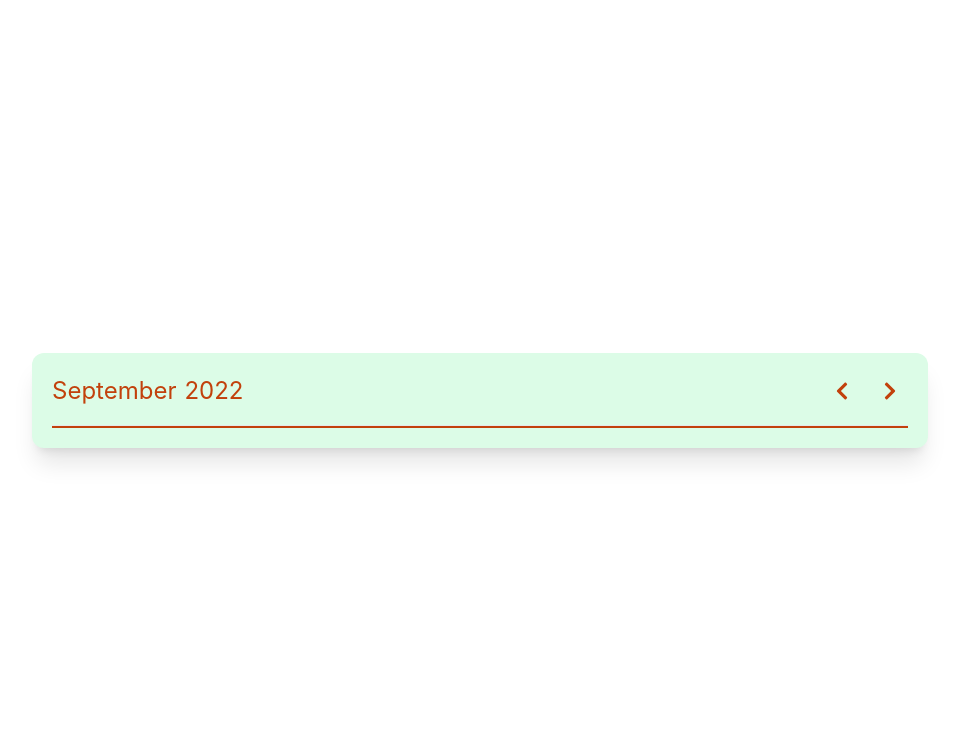
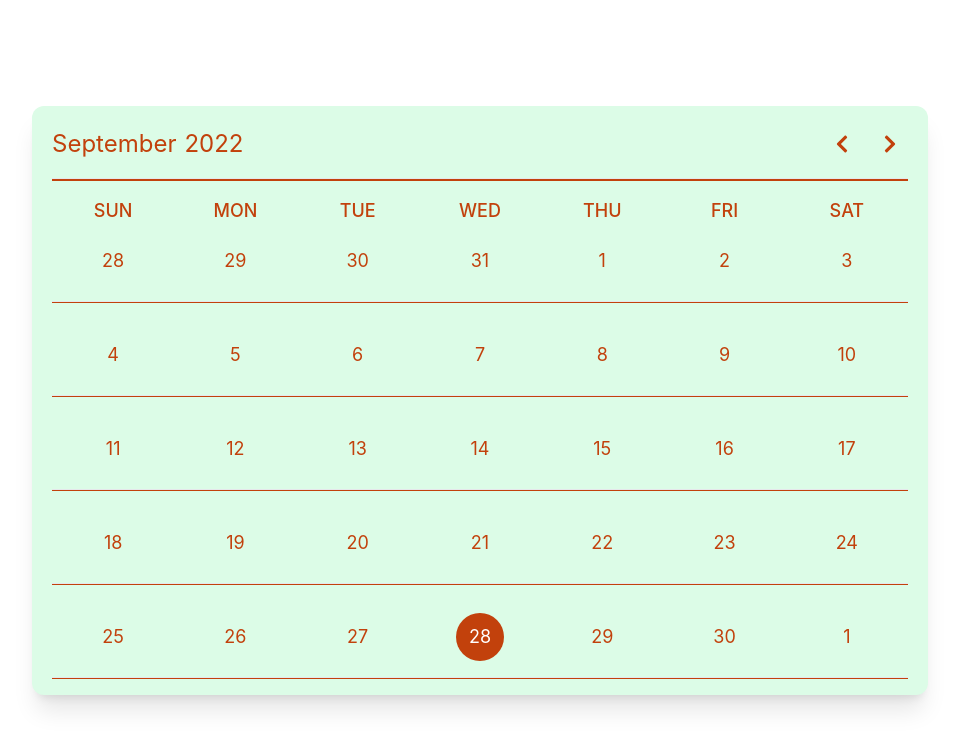
Before and after one commit to NightFury0109/horizontal_calendar, a React (Create React App) app: page / in a window 1280 px wide. Shown: the top 748 px of the page, without its empty margins (160-1119 px from the left). Built offline with nearby package versions, Linux system fonts and the light colour scheme.

Commit message:
[upgrade]: week => month calendar

```diff
--- a/src/components/week_calendar/Calendar.tsx
+++ b/src/components/week_calendar/Calendar.tsx
@@ -2,9 +2,12 @@ import React, { useState, useEffect } from 'react';
 
 import MonthAndYear from './MonthAndYear';
 import DateItem from './DateItem';
+import DayItem from './DayItem';
 
 import getDates from '../../utils/getDates';
 import { IDate } from '../../types';
+
+const day_names: Array<string> = ['SUN', 'MON', 'TUE', 'WED', 'THU', 'FRI', 'SAT'];
 
 const Calendar: React.FC = () => {
   const today_year: number = new Date().getFullYear();
@@ -16,23 +19,33 @@ const Calendar: React.FC = () => {
   const [month, setMonth] = useState<number>(today_month);
   const [date, setDate] = useState<number>(today_date);
   const [day, setDay] = useState<number>(today_day);
-  const [week_dates, setWeekDates] = useState<IDate[]>([]);
+  const [month_dates, setMonthDates] = useState<IDate[]>([]);
 
   useEffect(() => {
     const dates: Array<IDate> = getDates(year, month);
 
-    setWeekDates(dates);
+    setMonthDates(dates);
   }, []);
 
   return (
-    <div className='w-full md:w-[70vw] min-w-[320px] p-5 text-orange-700 bg-green-100 rounded-xl shadow-xl'>
+    <div className='w-full md:w-[70vw] min-w-[320px] pt-5 px-5 text-orange-700 bg-green-100 rounded-xl shadow-xl'>
       <MonthAndYear year={year} month={month} />
-      <hr className='mt-4 relative h-[3px] bg-orange-700' />
-      {/* <div className='flex justify-between mt-5'>
-        {week_dates.map((item, index) => (
-          <DateItem year={item.year} month={item.month} date={item.date} day={item.day} key={index} />
+
+      <hr className='my-4 relative h-[3px] bg-orange-700' />
+
+      <div className='grid grid-cols-7'>
+        {day_names.map((value, index) => (
+          <div className="flex justify-center" key={index}>
+            <DayItem day_name={value} />
+          </div>
         ))}
-      </div> */}
+
+        {month_dates.map((item, index) => (
+          <div className="flex justify-center w-full" key={index}>
+            <DateItem year={item.year} month={item.month} date={item.date} day={item.day} />
+          </div>
+        ))}
+      </div>
     </div>
   )
 }
--- a/src/components/week_calendar/DateItem.tsx
+++ b/src/components/week_calendar/DateItem.tsx
@@ -1,25 +1,24 @@
 import React from 'react';
 import classNames from 'classnames';
-
-import DayItem from './DayItem';
 
 import { IDate } from '../../types';
 
 const DateItem: React.FC<IDate> = ({ year, month, day, date }) => {
-  const day_names: Array<string> = ['SUN', 'MON', 'TUE', 'WED', 'THU', 'FRI', 'SAT'];
-
   let isActive: Boolean = false;
   const today: Date = new Date();
 
   if (year === today.getFullYear() && month === today.getMonth() + 1 && date === today.getDate()) isActive = true;
 
   return (
-    <div className='flex flex-col items-center'>
-      <DayItem day_name={day_names[day]} />
-      <div className={classNames('mt-3 flex justify-center items-center text-lg cursor-pointer rounded-full h-12 w-12 p-2', { 'bg-orange-700 text-white': isActive, 'hover:bg-orange-300 hover:bg-opacity-20': !isActive })}>
-        <span>{date}</span>
+    <>
+      <div className='flex flex-col items-center w-full'>
+        <div className={classNames('mt-3 flex justify-center items-center text-lg cursor-pointer rounded-full h-12 w-12 p-2', { 'bg-orange-700 text-white': isActive, 'hover:bg-orange-300 hover:bg-opacity-20': !isActive })}>
+          <span>{date}</span>
+        </div>
+
+        <hr className='my-4 relative h-[2px] w-full bg-orange-700' />
       </div>
-    </div>
+    </>
   )
 }
 
```
